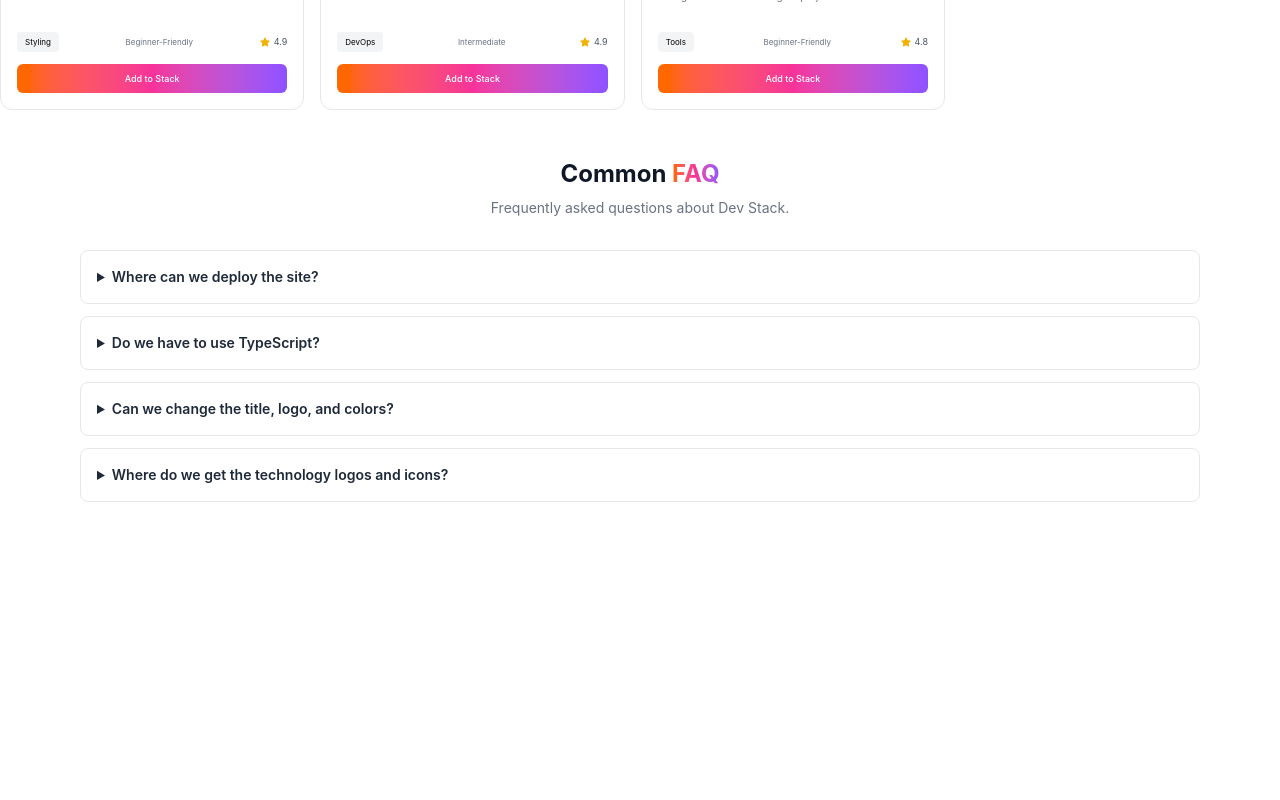
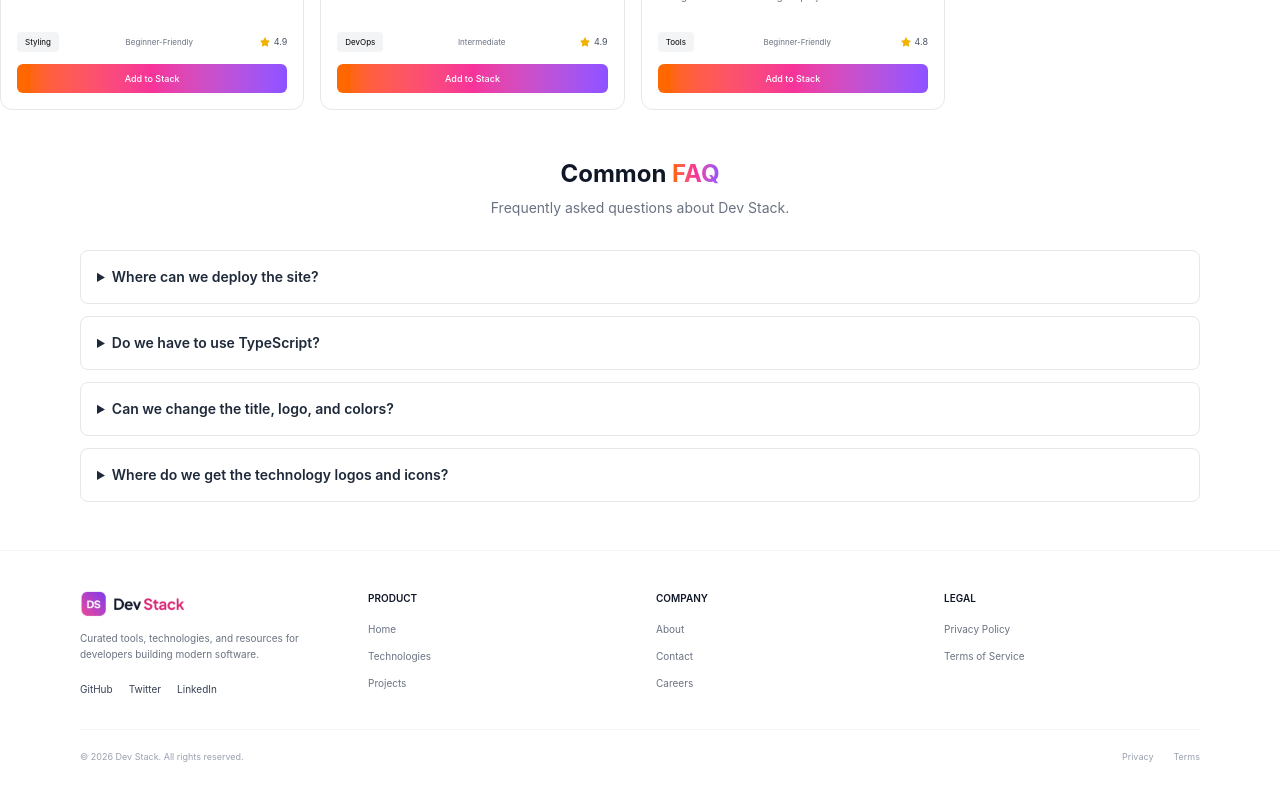
Before and after one commit to iamtahmidhasan/b14-A05-DevStack, a React (Vite) app: page / in a window 1280 px wide. Shown: the part 1716-2516 px from the top of the page. Before the commit the page ends 2266 px from the top, so only its background shows below. Built offline with nearby package versions, Linux system fonts and the light colour scheme.

Commit message:
footer added

```diff
--- a/src/App.tsx
+++ b/src/App.tsx
@@ -3,6 +3,7 @@
 import Hero from "./components/Hero";
 import Technologies from "./components/Technologies";
 import FAQ from "./components/FAQ";
+import Footer from "./components/Footer";
 
 const dataPromise = async () =>{
   const res = await fetch("/data.json");
@@ -19,6 +20,7 @@
         <Technologies data={dataPromise()}/>
       </Suspense>
       <FAQ/>
+      <Footer/>
     </>
   )
 }
--- /dev/null
+++ b/src/components/Footer.tsx
@@ -0,0 +1,52 @@
+import React from 'react'
+
+export default function Footer() {
+
+  return (
+    <footer className="border-t border-gray-100 bg-white">
+        <div className="max-w-6xl mx-auto px-4 py-10">
+            <div className="grid grid-cols-1 md:grid-cols-4 gap-8">
+                <div>
+                    <img alt="Dev Stack" className="w-[105px]" src="/assets/logo-text.png"/>
+                    <p className="text-[10px] text-gray-500 leading-4 mt-3 max-w-[260px]">Curated tools, technologies, and resources for developers building modern software.</p>
+                    <div className="flex items-center gap-4 mt-5">
+                        <a className="text-[10px] text-gray-700 hover:text-pink-500">GitHub</a>
+                        <a className="text-[10px] text-gray-700 hover:text-pink-500">Twitter</a>
+                        <a className="text-[10px] text-gray-700 hover:text-pink-500">LinkedIn</a>
+                    </div>
+                </div>
+            <div>
+            <h3 className="text-[10px] font-semibold text-gray-900 uppercase">Product</h3>
+            <div className="flex flex-col gap-3 mt-4">
+                <a className="text-[10px] text-gray-500 hover:text-pink-500">Home</a>
+                <a className="text-[10px] text-gray-500 hover:text-pink-500">Technologies</a>
+                <a className="text-[10px] text-gray-500 hover:text-pink-500">Projects</a>
+            </div>
+        </div>
+        <div>
+            <h3 className="text-[10px] font-semibold text-gray-900 uppercase">Company</h3>
+            <div className="flex flex-col gap-3 mt-4">
+                <a className="text-[10px] text-gray-500 hover:text-pink-500">About</a>
+                <a className="text-[10px] text-gray-500 hover:text-pink-500">Contact</a>
+                <a className="text-[10px] text-gray-500 hover:text-pink-500">Careers</a>
+            </div>
+        </div>
+        <div>
+            <h3 className="text-[10px] font-semibold text-gray-900 uppercase">Legal</h3>
+            <div className="flex flex-col gap-3 mt-4">
+                <a className="text-[10px] text-gray-500 hover:text-pink-500">Privacy Policy</a>
+                <a className="text-[10px] text-gray-500 hover:text-pink-500">Terms of Service</a>
+            </div>
+            </div>
+            </div>
+            <div className="border-t border-gray-100 mt-8 pt-5 flex flex-col md:flex-row items-center justify-between gap-3">
+                <p className="text-[9px] text-gray-400">© 2026 Dev Stack. All rights reserved.</p>
+                <div className="flex gap-5">
+                    <a className="text-[9px] text-gray-400 hover:text-pink-500">Privacy</a>
+                    <a className="text-[9px] text-gray-400 hover:text-pink-500">Terms</a>
+                </div>
+            </div>
+        </div>
+    </footer>
+  )
+}
```
